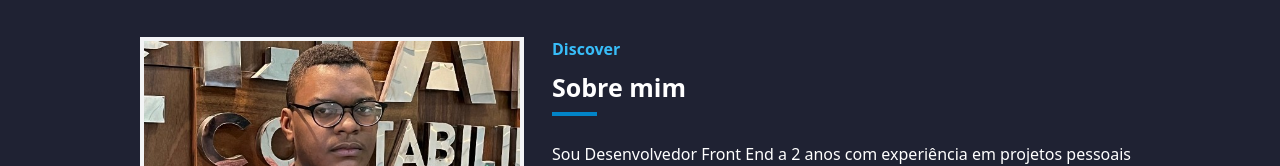
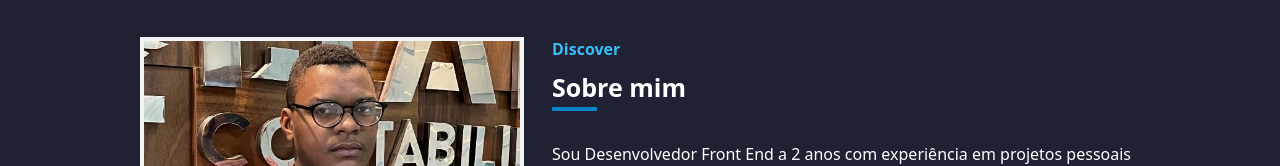
Before and after one commit to Eubiel178/tech-gabriel-next, a Next.js app: page / in a window 1280 px wide. Shown: the part 760-926 px from the top of the page. Built offline with nearby package versions, Linux system fonts and the light colour scheme.

Commit message:
refactor: classborder-bottom adicionada ao title do about

```diff
--- a/src/components/Sections/About/index.tsx
+++ b/src/components/Sections/About/index.tsx
@@ -21,7 +21,7 @@ export const About = () => {
               <span className="text-highlight font-black">Discover</span>
 
               <h2 className="title-2">
-                <span className="border-solid	border-b-4 border-sky-600 pb-2">
+                <span className="border-bottom">
                   Sob
                 </span>
                 re mim
--- a/src/styles/globals.css
+++ b/src/styles/globals.css
@@ -55,4 +55,9 @@ body {
     font-size: 1.25rem;
     font-weight: 600;
   }
+
+  .border-bottom {
+    border-bottom: solid 4px #0284c7;
+    padding-bottom: 3px;
+  }
 }
```
